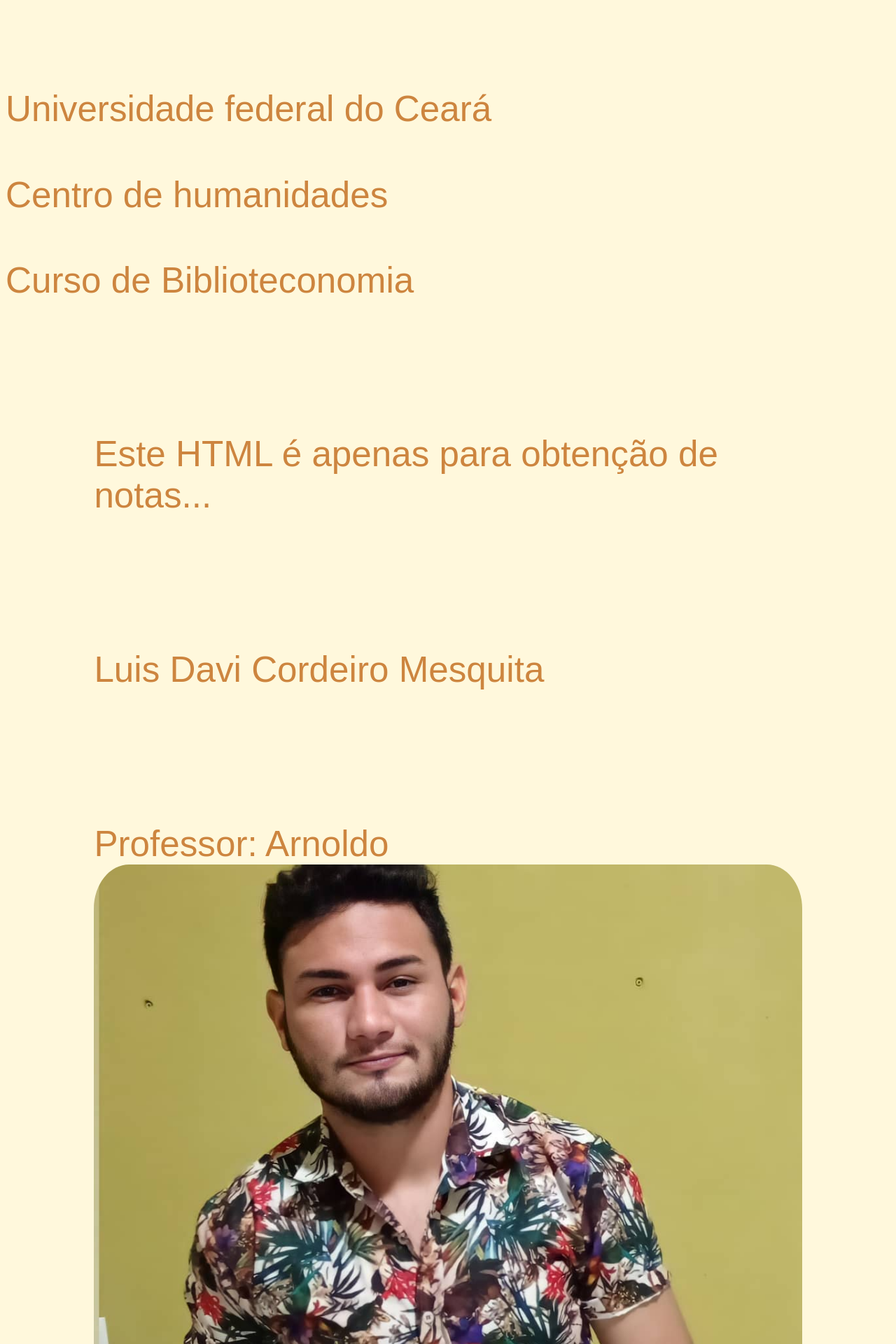
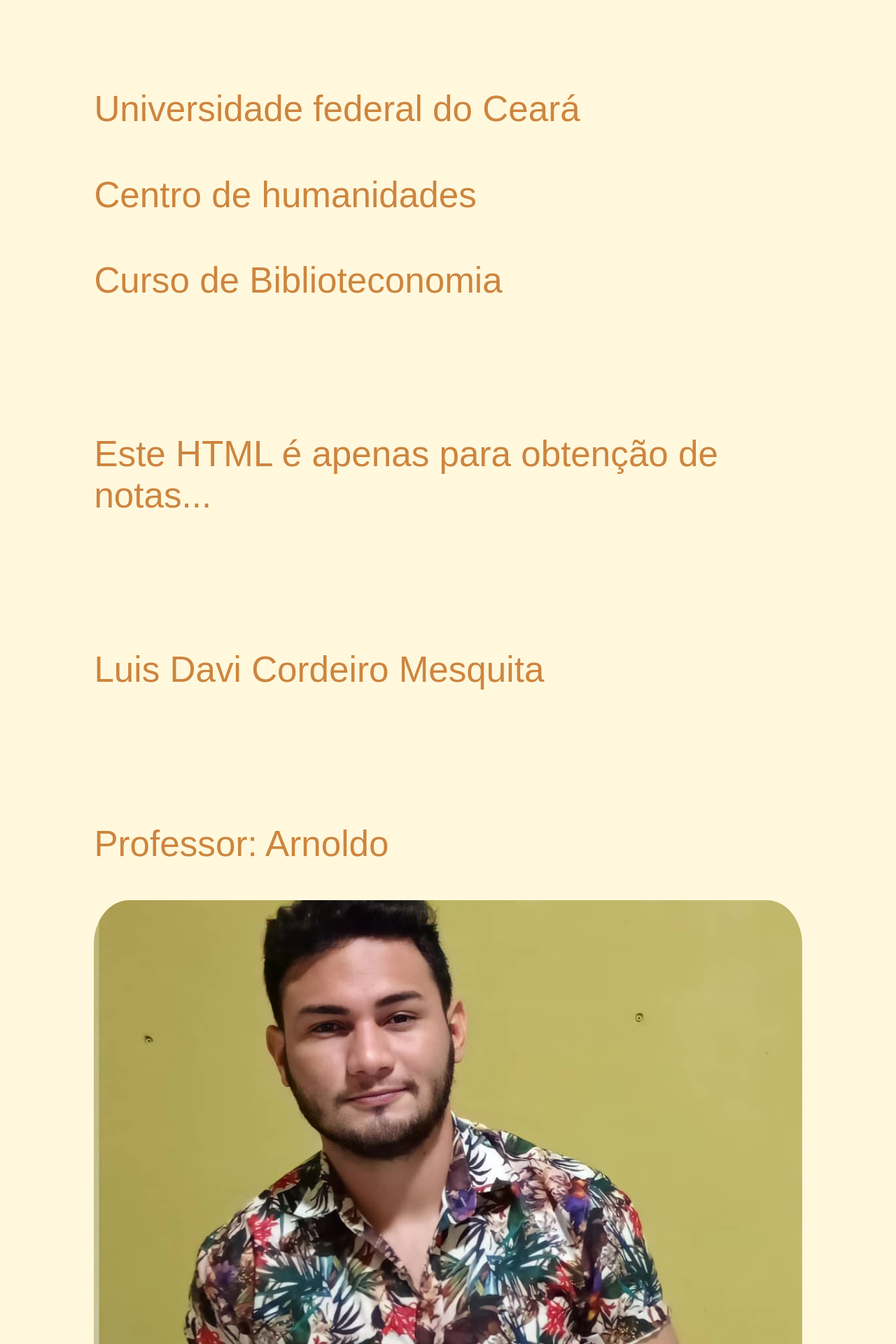
Before and after one commit to PabloBF/pablobf.github.io, a Jekyll site: the page ufc/informatica-aplicada/davi/index.html, which Jekyll copies as it is, in a window 1280 px wide. Shown: the top 1920 px of the page at 70% size. Built offline with Jekyll 4.4.1, drawn with Linux system fonts in a browser that asks for light colours.

Commit message:
Update index.html

```diff
--- a/ufc/informatica-aplicada/davi/index.html
+++ b/ufc/informatica-aplicada/davi/index.html
@@ -5,36 +5,36 @@
       <meta name="viewport" content="width=device-width, initial-scale=1.0">
     <title>Atividade da disciplina de informática aplicada</title>
     <style>
-      body {
-        background-color:cornsilk;}
+      body {background-color:cornsilk;}
       p {
         font-family: Arial, Helvetica, sans-serif;
-        color: peru;
-        margin: 0 10% 0 10%;
-        font-size: 4vw;
+        color:peru;
+        margin-left:10%;
+        margin-right:10%;
+        font-size:4vw;
         font-weight: 500;
       }
 
       header {
-        margin: 10% 0 10% 0;
+        margin-top:10%;
+        margin-bottom:10%;
       }
-
       header p {
-        padding: 0;
-        margin: 0 0 5% 0;
+        padding:0;
+        margin-top:0;
+        margin-bottom:5%;
       }
-
       div p {
         margin-top: 15%;
       }
 
       #foto {
         display: block;
-        margin: 0 auto 0 auto;
+        margin-left: auto;
+        margin-right: auto;
         width: 80%;
         border-radius: 5%;
       }
-
       footer {
         text-align: center;
       }
```
